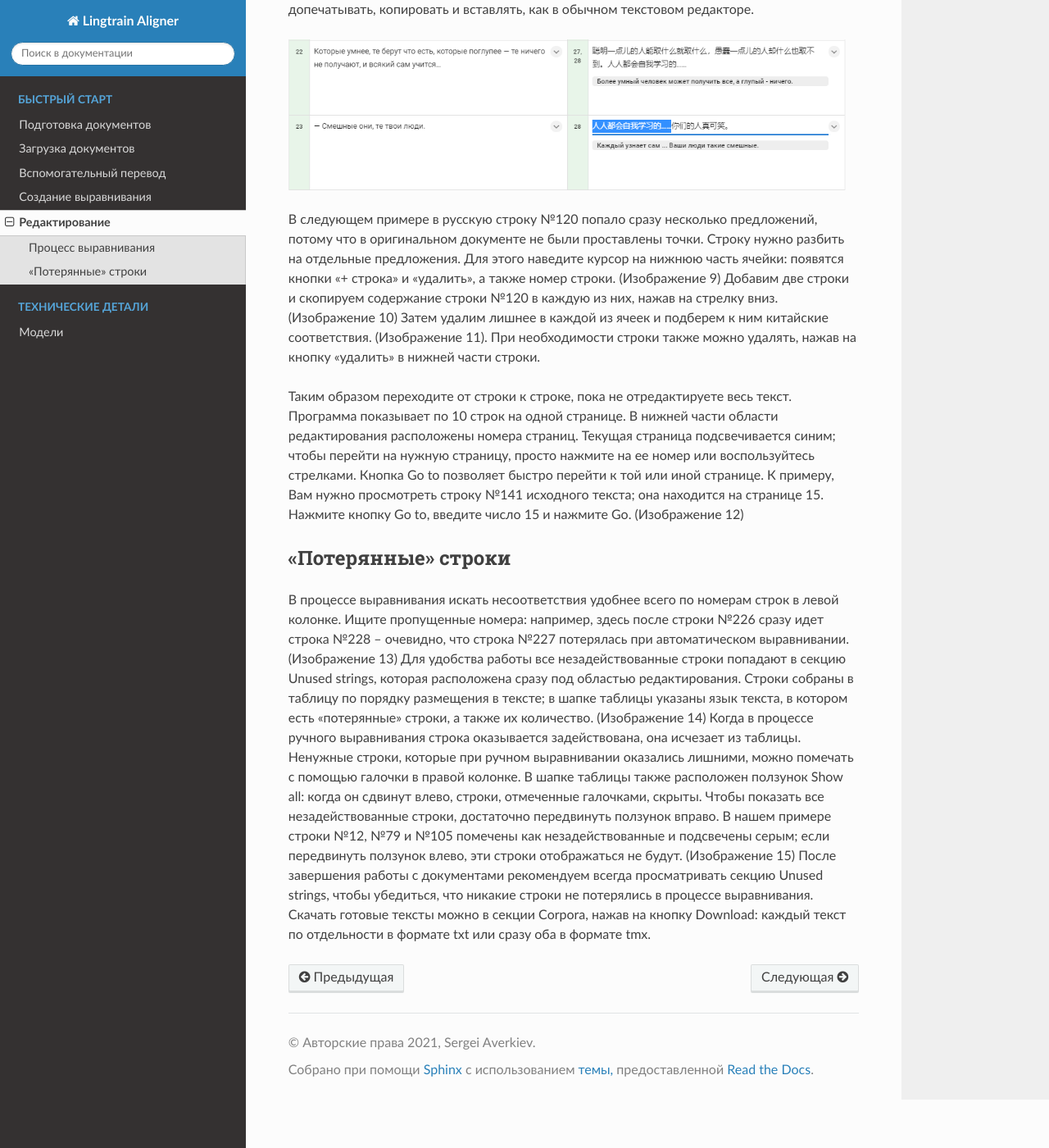
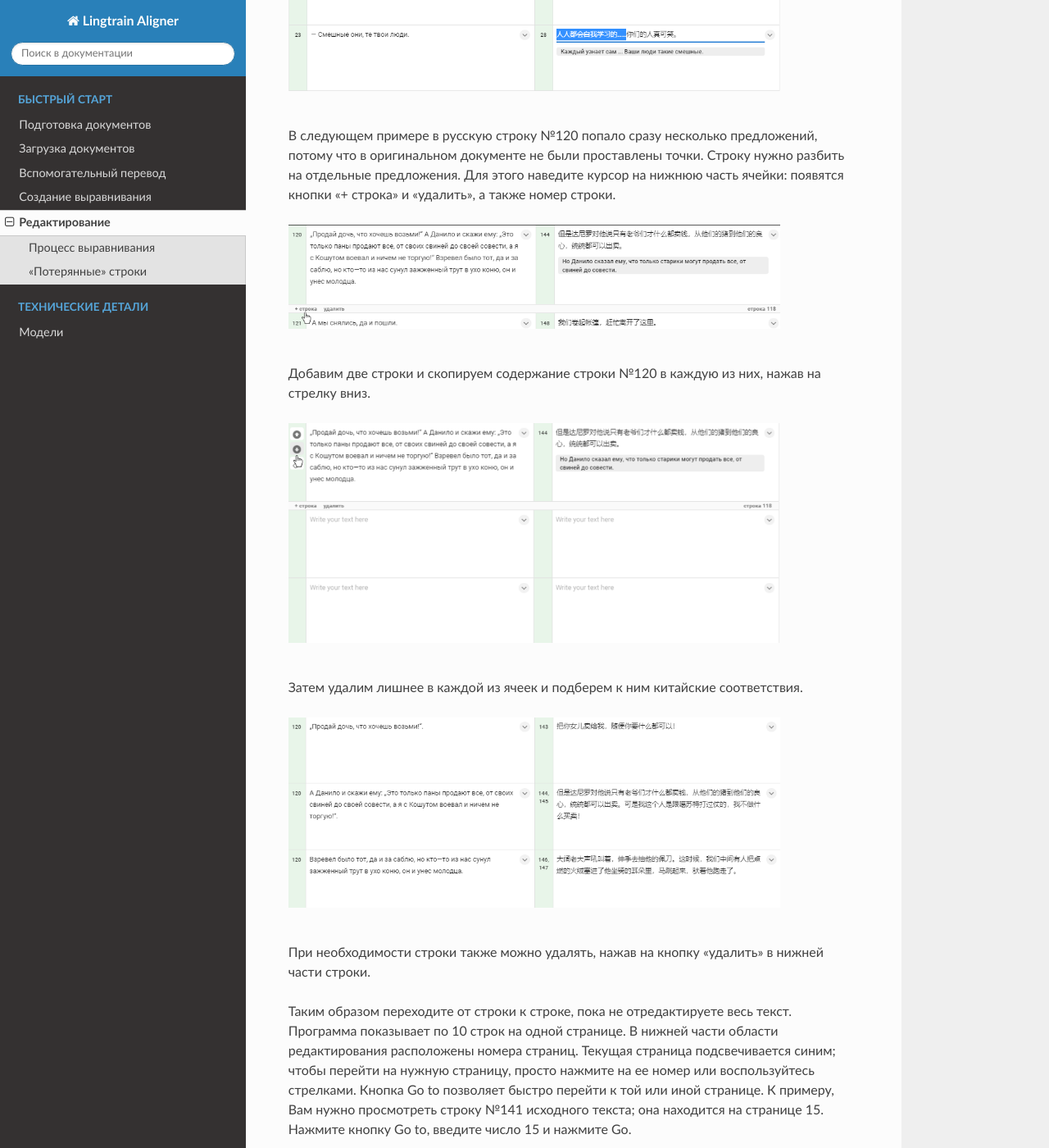
Before and after one commit to averkij/lingtrain-aligner-editor, a Sphinx documentation site: the page built from docs/source/edit.rst, in a window 1280 px wide and 1400 px high, scrolled down 3869 px. Shown: the whole window at 82% size. Built offline with Sphinx 7.4.7 and the Read the Docs theme 2.0.0, drawn with Linux system fonts in a browser that asks for light colours; some of the changed text lies outside the part shown.

Commit message:
Update edit section.

```diff
--- a/docs/source/edit.rst
+++ b/docs/source/edit.rst
@@ -10,7 +10,7 @@
 
   ..
 
-**Изображение 1**
+*Изображение 1*
 
 Процесс выравнивания
 --------------------
@@ -42,43 +42,132 @@
 В этом примере первая пара предложений сопоставлена правильно, а вот второе русское предложение переведено на китайский не полностью – не хватает частей «Изредка его порывы приносили с собой сморщенные, желтые листья и бросали их в костер, раздувая пламя» и «он сторожил коней своего табора, раскинутого шагах в пятидесяти от нас». (Изображение 1) Чтобы добавить недостающие кусочки, для начала очистим всю ячейку целиком. Наведите курсор на номер предложения: появятся три значка – стрелка вверх, стрелка вниз и ластик. Нажмите на ластик, чтобы очистить ячейку.
 
 .. image:: img/edit_2.png
-  :width: 680
+  :width: 600
+
+.. raw:: html
+
+  <br/><br/>
 
 Теперь нажмем на стрелку в правой части ячейки. Откроется список кандидатов – предложений,расположенных в тексте рядом с текущим.
 
 .. image:: img/edit_3.png
-  :width: 680
+  :width: 600
+
+.. raw:: html
+
+  <br/><br/>
 
 Мы видим, что в ячейку нужно поместитьпредложения №2, №3 и №4. Чтобы поместить предложение в предыдущую ячейку, наведите курсор наномер предложения и нажмите на значок стрелки, указывающей вверх. Поместите предложения №2, №3 и№4 по порядку.
 
 .. image:: img/edit_4.png
-  :width: 680
+  :width: 600
+
+.. raw:: html
+
+    <br/><br/>
 
 Закройте список кандидатов, нажав на стрелку в правой частиячейки; строка готова.
 
 .. image:: img/edit_5.png
-  :width: 680
+  :width: 600
+
+.. raw:: html
+
+    <br/><br/>
 
 В следующем примере в строке №27 китайского текста не хватает части «и всякий сам учится…»: этот кусочек попал в строку №28.
 
 .. image:: img/edit_6.png
-  :width: 680
+  :width: 600
+
+.. raw:: html
+
+    <br/><br/>
 
 Удобнее всего будет добавить строку №28 к строке №27 и стереть лишнюю часть. Чтобы добавить строку к предыдущей, наведите курсор на номер строки и нажмите на стрелку вверх.
 
 .. image:: img/edit_7.png
-  :width: 680
+  :width: 600
+
+.. raw:: html
+
+    <br/><br/>
 
 Теперь осталось только стереть лишнее в обеих строках. Текст в ячейках можно стирать, допечатывать, копировать и вставлять, как в обычном текстовом редакторе.
 
 .. image:: img/edit_8.png
-  :width: 680
+  :width: 600
 
-В следующем примере в русскую строку №120 попало сразу несколько предложений, потому что в оригинальном документе не были проставлены точки. Строку нужно разбить на отдельные предложения. Для этого наведите курсор на нижнюю часть ячейки: появятся кнопки «+ строка» и «удалить», а также номер строки. (Изображение 9) Добавим две строки и скопируем содержание строки №120 в каждую из них, нажав на стрелку вниз. (Изображение 10) Затем удалим лишнее в каждой из ячеек и подберем к ним китайские соответствия. (Изображение 11). При необходимости строки также можно удалять, нажав на кнопку «удалить» в нижней части строки.
+.. raw:: html
 
-Таким образом переходите от строки к строке, пока не отредактируете весь текст. Программа показывает по 10 строк на одной странице. В нижней части области редактирования расположены номера страниц. Текущая страница подсвечивается синим; чтобы перейти на нужную страницу, просто нажмите на ее номер или воспользуйтесь стрелками. Кнопка Go to позволяет быстро перейти к той или иной странице. К примеру, Вам нужно просмотреть строку №141 исходного текста; она находится на странице 15. Нажмите кнопку Go to, введите число 15 и нажмите Go. (Изображение 12)
+    <br/><br/>
+
+В следующем примере в русскую строку №120 попало сразу несколько предложений, потому что в оригинальном документе не были проставлены точки. Строку нужно разбить на отдельные предложения. Для этого наведите курсор на нижнюю часть ячейки: появятся кнопки «+ строка» и «удалить», а также номер строки.
+
+.. image:: img/edit_9.png
+  :width: 600
+
+.. raw:: html
+
+    <br/><br/>
+
+Добавим две строки и скопируем содержание строки №120 в каждую из них, нажав на стрелку вниз.
+
+.. image:: img/edit_10.png
+  :width: 600
+
+.. raw:: html
+
+    <br/><br/>
+
+Затем удалим лишнее в каждой из ячеек и подберем к ним китайские соответствия.
+
+.. image:: img/edit_11.png
+  :width: 600
+
+.. raw:: html
+
+    <br/><br/>
+
+При необходимости строки также можно удалять, нажав на кнопку «удалить» в нижней части строки.
+
+Таким образом переходите от строки к строке, пока не отредактируете весь текст. Программа показывает по 10 строк на одной странице. В нижней части области редактирования расположены номера страниц. Текущая страница подсвечивается синим; чтобы перейти на нужную страницу, просто нажмите на ее номер или воспользуйтесь стрелками. Кнопка Go to позволяет быстро перейти к той или иной странице. К примеру, Вам нужно просмотреть строку №141 исходного текста; она находится на странице 15. Нажмите кнопку Go to, введите число 15 и нажмите Go.
+
+.. image:: img/edit_12.png
+  :width: 600
+
+.. raw:: html
+
+    <br/><br/>
 
 «Потерянные» строки
 -------------------
 
-В процессе выравнивания искать несоответствия удобнее всего по номерам строк в левой колонке. Ищите пропущенные номера: например, здесь после строки №226 сразу идет строка №228 – очевидно, что строка №227 потерялась при автоматическом выравнивании. (Изображение 13) Для удобства работы все незадействованные строки попадают в секцию Unused strings, которая расположена сразу под областью редактирования. Строки собраны в таблицу по порядку размещения в тексте; в шапке таблицы указаны язык текста, в котором есть «потерянные» строки, а также их количество. (Изображение 14) Когда в процессе ручного выравнивания строка оказывается задействована, она исчезает из таблицы. Ненужные строки, которые при ручном выравнивании оказались лишними, можно помечать с помощью галочки в правой колонке. В шапке таблицы также расположен ползунок Show all: когда он сдвинут влево, строки, отмеченные галочками, скрыты. Чтобы показать все незадействованные строки, достаточно передвинуть ползунок вправо. В нашем примере строки №12, №79 и №105 помечены как незадействованные и подсвечены серым; если передвинуть ползунок влево, эти строки отображаться не будут. (Изображение 15) После завершения работы с документами рекомендуем всегда просматривать секцию Unused strings, чтобы убедиться, что никакие строки не потерялись в процессе выравнивания. Скачать готовые тексты можно в секции Corpora, нажав на кнопку Download: каждый текст по отдельности в формате txt или сразу оба в формате tmx.
+В процессе выравнивания искать несоответствия удобнее всего по номерам строк в левой колонке. Ищите пропущенные номера: например, здесь после строки №226 сразу идет строка №228 – очевидно, что строка №227 потерялась при автоматическом выравнивании.
+
+.. image:: img/edit_13.png
+  :width: 600
+
+.. raw:: html
+
+    <br/><br/>
+
+Для удобства работы все незадействованные строки попадают в секцию Unused strings, которая расположена сразу под областью редактирования. Строки собраны в таблицу по порядку размещения в тексте; в шапке таблицы указаны язык текста, в котором есть «потерянные» строки, а также их количество.
+
+.. image:: img/edit_14.png
+  :width: 600
+
+.. raw:: html
+
+    <br/><br/>
+
+Когда в процессе ручного выравнивания строка оказывается задействована, она исчезает из таблицы. Ненужные строки, которые при ручном выравнивании оказались лишними, можно помечать с помощью галочки в правой колонке. В шапке таблицы также расположен ползунок Show all: когда он сдвинут влево, строки, отмеченные галочками, скрыты. Чтобы показать все незадействованные строки, достаточно передвинуть ползунок вправо. В нашем примере строки №12, №79 и №105 помечены как незадействованные и подсвечены серым; если передвинуть ползунок влево, эти строки отображаться не будут.
+
+.. image:: img/edit_15.png
+  :width: 600
+
+.. raw:: html
+
+    <br/><br/>
+
+После завершения работы с документами рекомендуем всегда просматривать секцию Unused strings, чтобы убедиться, что никакие строки не потерялись в процессе выравнивания. Скачать готовые тексты можно в секции Corpora, нажав на кнопку Download: каждый текст по отдельности в формате txt или сразу оба в формате tmx.
```
